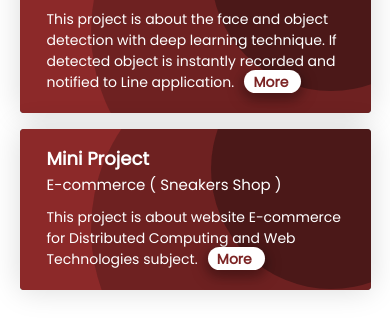
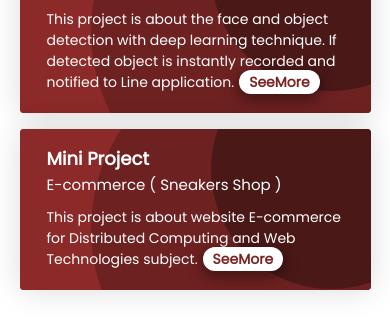
Before and after one commit to TUMnatthapon/Portfolio, a Next.js app: page /experience in a window 390 px wide. Shown: the part 277-598 px from the top of the page. Built offline with nearby package versions, Linux system fonts and the light colour scheme.

Commit message:
Update Display

```diff
--- a/pages/experience.tsx
+++ b/pages/experience.tsx
@@ -12,7 +12,7 @@ const Experience = () => {
   return (
     <>
       <div id="experience">&nbsp;</div>
-      <div className="experience" >
+      <div className="experience">
         <div className="experience--block">
           <div className="topic-page" data-aos="fade-down">
             <FontAwesomeIcon icon={faBriefcase} /> My{" "}
@@ -27,13 +27,13 @@ const Experience = () => {
                 </div>
                 <div className="des">
                   This project is about the face and object detection with deep
-                  learning technique. If detected object is instantly
-                  recorded and notified to Line application.
+                  learning technique. If detected object is instantly recorded
+                  and notified to Line application.
                   <span
                     className="des--seemore"
                     onClick={() => setDetailsPJ(!detailsPJ)}
                   >
-                   &nbsp;More &nbsp;
+                    SeeMore
                   </span>
                 </div>
               </div>
@@ -89,7 +89,7 @@ const Experience = () => {
                     className="des--seemore"
                     onClick={() => setDetailsMini(!detailsMini)}
                   >
-                    &nbsp;More &nbsp;
+                    SeeMore
                   </span>
                 </div>
               </div>
@@ -128,7 +128,7 @@ const Experience = () => {
           </div>
         </div>
         <div className="wrapper-right" data-aos="fade-up">
-        <Image src={DevPic} alt="Photo" />
+          <Image src={DevPic} alt="Photo" />
         </div>
       </div>
     </>
--- a/styles/experience.scss
+++ b/styles/experience.scss
@@ -44,7 +44,7 @@
         margin-bottom: 4px;
         &--seemore {
           cursor: pointer;
-          padding-left: 5px;
+          padding-left: 10px;
           font-weight: bold;
           text-decoration: underline;
           color: var(--theme-color);
@@ -93,6 +93,7 @@
         background-color: white;
         box-shadow: 0px 4px 8px 3px rgba(0, 0, 0, 0.2),
           0 6px 20px rgba(0, 0, 0, 0.19);
+        padding: 2px 10px;
         border-radius: 40px;
         text-decoration: none;
       }
@@ -247,11 +248,11 @@
           color: white;
           font-size: 14px;
           &--seemore {
-            margin-left: 10px;
+            margin-left: 5px;
             background-color: white;
             box-shadow: 0px 4px 8px 3px rgba(0, 0, 0, 0.2),
               0 6px 20px rgba(0, 0, 0, 0.19);
-            padding: 1.5px 5.5px;
+            padding: 2px 10px;
             border-radius: 40px;
             text-decoration: none;
           }
--- a/styles/home.scss
+++ b/styles/home.scss
@@ -153,7 +153,7 @@
 
 @media only screen and (max-width: 650px) {
   .home-content {
-    height: 75vh;
+    height: 80vh;
     &--greeting {
       margin-top: 15%;
       font-size: 30px;
```
